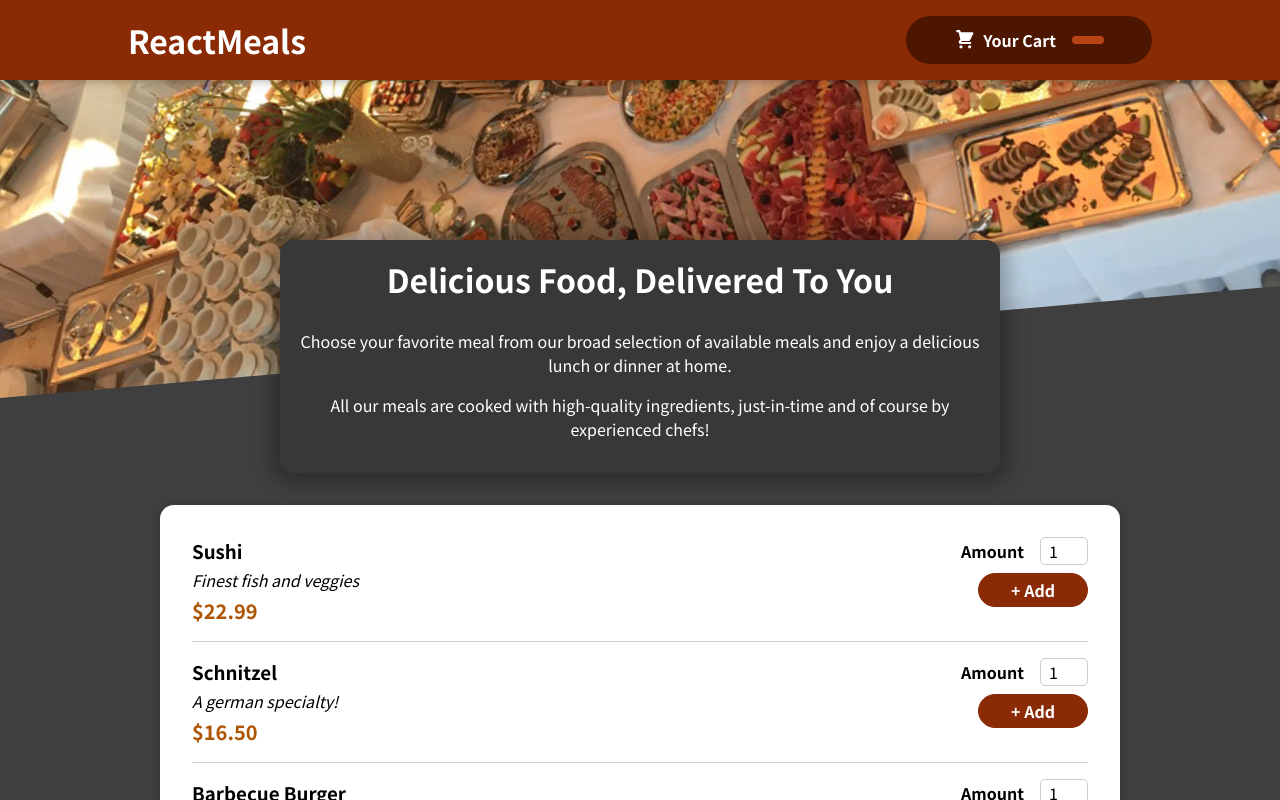
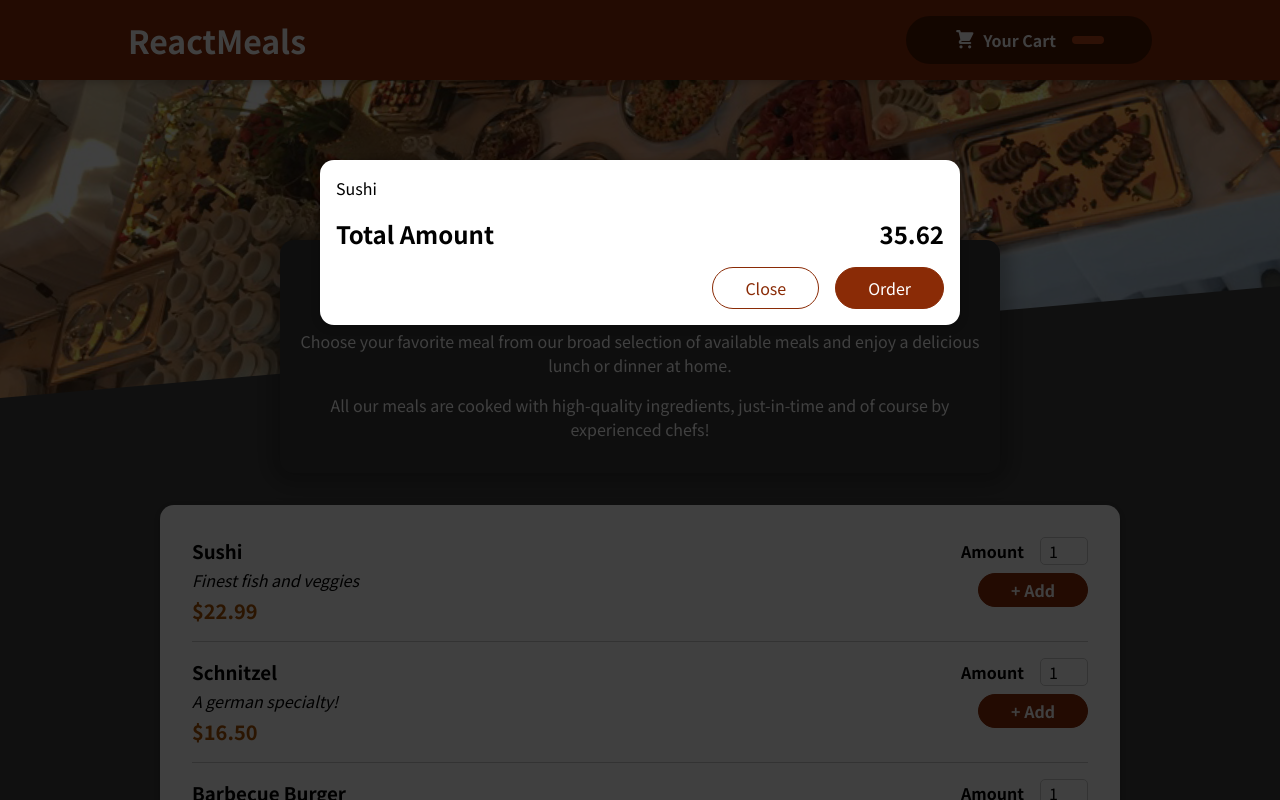
Before and after one commit to paas10/react, a React (Create React App) app: page / in a window 1280 px wide. Both pictures are taken after a click on the button "Your Cart". Shown: the top 800 px of the page. Built offline with nearby package versions, Linux system fonts and the light colour scheme.

Commit message:
Cart Modal Implementation with React Portals and useState

```diff
--- a/public/index.html
+++ b/public/index.html
@@ -28,6 +28,7 @@
   </head>
   <body>
     <noscript>You need to enable JavaScript to run this app.</noscript>
+    <div id="overlays"></div>
     <div id="root"></div>
     <!--
       This HTML file is a template.
--- a/src/App.js
+++ b/src/App.js
@@ -1,10 +1,23 @@
+import { useState } from 'react';
+import Cart from './components/Cart/Cart';
 import Header from './components/Layout/Header';
 import Meals from './components/Meals/Meals';
 
 function App() {
+  const [cartIsShown, setCartIsShown] = useState(false)
+
+  const showCartHandler = () => {
+    setCartIsShown(true)
+  }
+
+  const hideCartHandler = () => {
+    setCartIsShown(false)
+  }
+
   return (
     <>
-      <Header/>
+      <Header onShowCart={showCartHandler} />
+      { cartIsShown && <Cart onCloseCart={hideCartHandler} /> }
       <Meals />
     </>
   );
--- /dev/null
+++ b/src/components/Cart/Cart.js
@@ -0,0 +1,25 @@
+
+import Modal from '../UI/Modal';
+import styles from './Cart.module.css'
+
+const Cart = props => {
+  const cartItems = <ul className={styles['cart-items']}>
+    {[{ id: 'c1', name: 'Sushi', amount: 2, price: 12.99 }].map(item => <li key={item.id}>{item.name}</li>)}
+  </ul>;
+
+  return (
+    <Modal onCloseModal={props.onCloseCart}>
+      {cartItems}
+      <div className={styles.total}>
+        <span>Total Amount</span>
+        <span>35.62</span>
+      </div>
+      <div className={styles.actions}>
+        <button className={styles['button--alt']} onClick={props.onCloseCart}>Close</button>
+        <button className={styles.button}>Order</button>
+      </div>
+    </Modal>
+  )
+}
+
+export default Cart;
--- a/src/components/Layout/Header.js
+++ b/src/components/Layout/Header.js
@@ -9,7 +9,7 @@
     <>
       <header className={styles.header}>
         <h1>ReactMeals</h1>
-        <HeaderCartButton />
+        <HeaderCartButton onClick={props.onShowCart} />
       </header>
       <div className={styles['main-image']}>
         <img src={mealsImg} alt="Meals_Image" />
--- a/src/components/Layout/HeaderCartButton.js
+++ b/src/components/Layout/HeaderCartButton.js
@@ -4,7 +4,7 @@
 
 const HeaderCartButton = props => {
   return (
-    <button className={styles.button}>
+    <button className={styles.button} onClick={props.onClick}>
       <span className={styles.icon}><CartIcon /></span>
       <span>Your Cart</span>
       <span className={styles.badge}>{props.cartNum}</span>
--- /dev/null
+++ b/src/components/UI/Modal.js
@@ -0,0 +1,27 @@
+import reactDom from 'react-dom';
+import styles from './Modal.module.css'
+
+const Backdrop = props => {
+  return <div className={styles.backdrop} onClick={props.onCloseModal} />
+};
+
+const ModalOverlay = props => {
+  return (
+    <div className={styles.modal}>
+      {props.children}
+    </div>
+  );
+};
+
+const portalElement = document.getElementById('overlays');
+
+const Modal = props => {
+  return (
+    <>
+      {reactDom.createPortal(<Backdrop onCloseModal={props.onCloseModal} />, portalElement)}
+      {reactDom.createPortal(<ModalOverlay>{props.children}</ModalOverlay>, portalElement)}
+    </>
+  );
+}
+
+export default Modal;
```
